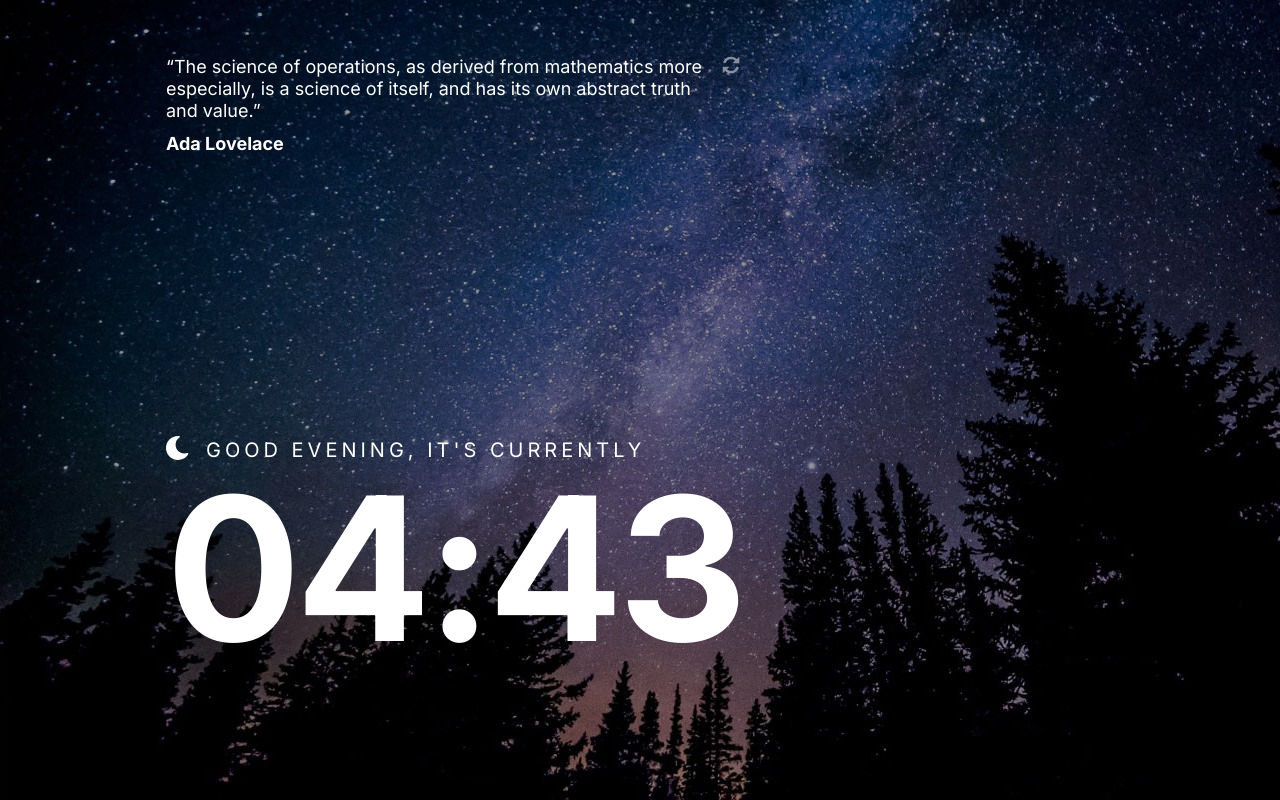
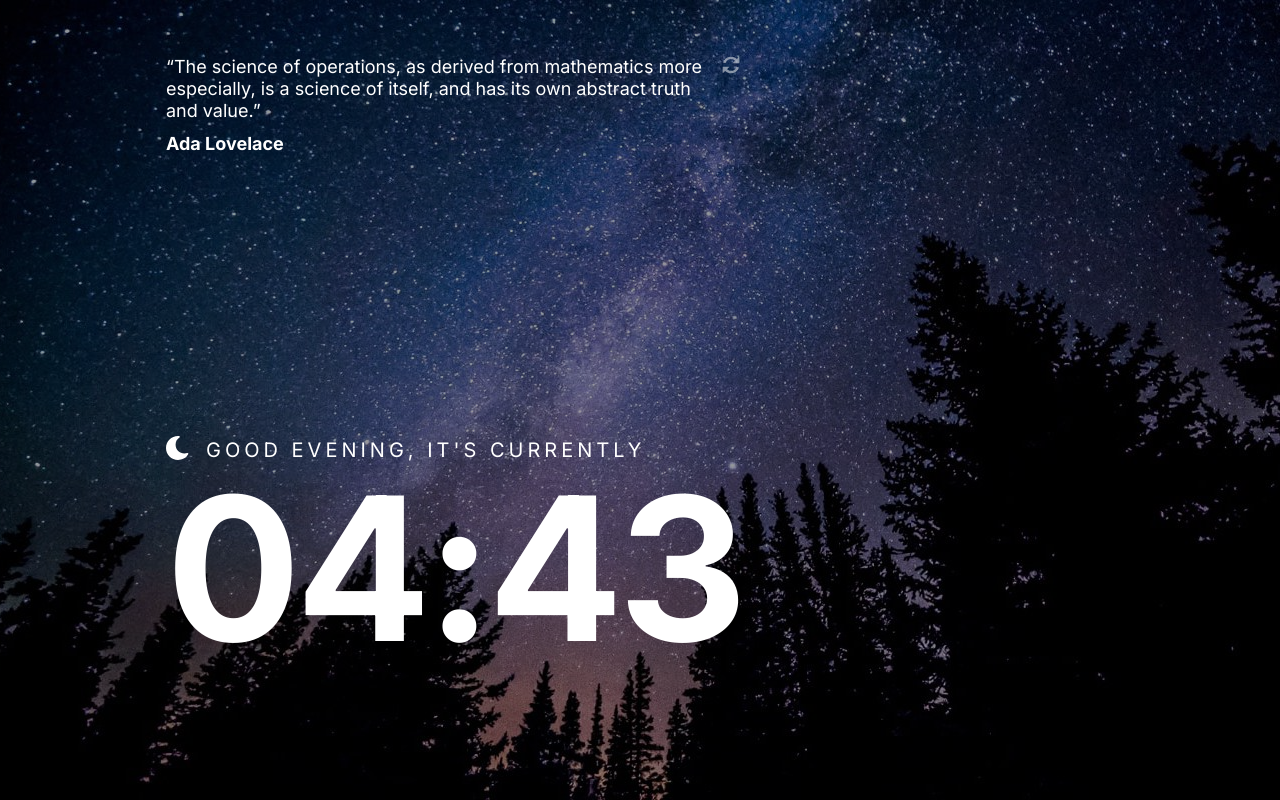
Before and after one commit to vyonizr/fm-clock-app, a React (Vite) app: page / in a window 1280 px wide. Built offline with nearby package versions, Linux system fonts and the light colour scheme; no server answers.

Commit message:
add background center

```diff
--- a/src/components/Background.tsx
+++ b/src/components/Background.tsx
@@ -7,7 +7,7 @@ function Background() {
 
   return (
     <div
-      className={`h-screen bg-cover bg-no-repeat transition-all ${
+      className={`h-screen bg-cover bg-center bg-no-repeat transition-all ${
         isDay
           ? "bg-mobile-day md:bg-tablet-day lg:bg-desktop-day"
           : "bg-mobile-night md:bg-tablet-night lg:bg-desktop-night"
```
